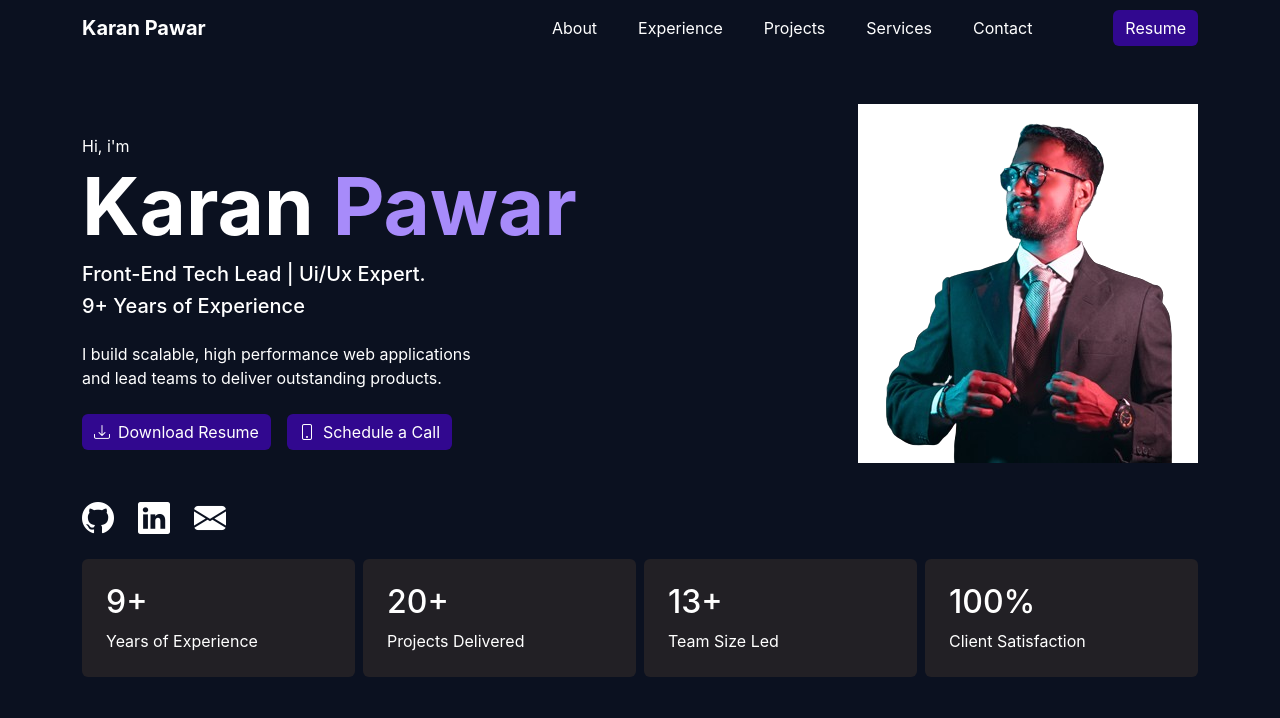
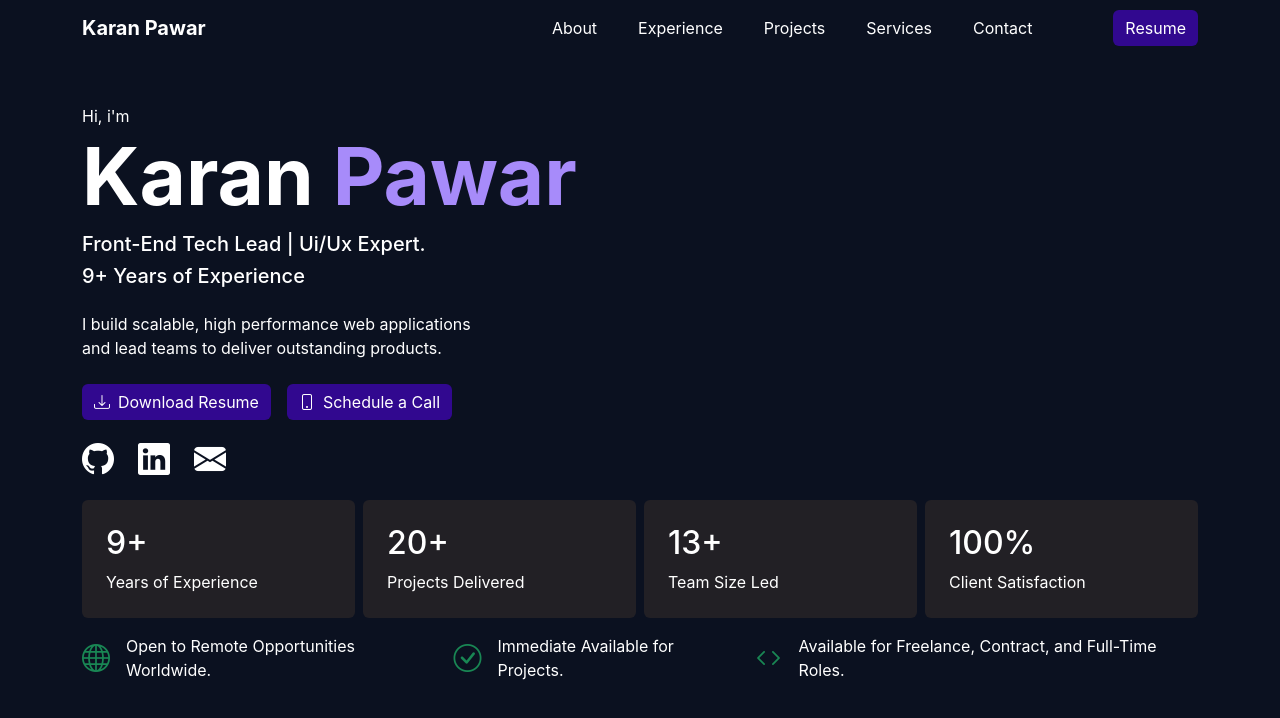
Before and after one commit to Karanpawars/portfolio, a React (Vite) app: page / in a window 1280 px wide. Shown: the top 718 px of the page. Built offline with nearby package versions, Linux system fonts and the light colour scheme.

Commit message:
home page WIP

```diff
--- a/src/components/Hero/Hero.jsx
+++ b/src/components/Hero/Hero.jsx
@@ -1,5 +1,5 @@
 import { Container, Button } from "react-bootstrap";
-import profileImg from "../../assets/images/karan-pawar.png";
+// import profileImg from "../../assets/images/karan-pawar2.png";
 import "./_hero.scss";
 
 const Hero = () => {
@@ -23,9 +23,7 @@ const Hero = () => {
                     </Button>
                 </div>
             </div>
-            <div className="hero-image-container mt-0 mb-3 mt-lg-0">
-                <img src={profileImg} alt="Hero Image" className="hero-image" />
-            </div>
+            {/* <img src={profileImg} alt="Hero Image" className="hero-image w-20" /> */}
         </section>
         <section className="social-icons d-flex align-items-center gap-4 mt-3">
             <a href="https://github.com/karanpawar" target="_blank" rel="noopener noreferrer">
@@ -56,6 +54,20 @@ const Hero = () => {
                 <span>Client Satisfaction</span>
             </div>
         </section>
+        <section className="mt-3 d-flex flex-column justify-content-between flex-lg-row gap-3">
+            <span className="d-flex align-items-center gap-3">
+                <i className="bi bi-globe fs-3 text-primary text-success"></i>
+                Open to Remote Opportunities Worldwide.
+            </span>
+            <span className="d-flex align-items-center gap-3">
+                <i className="bi bi-check-circle fs-3 text-primary text-success"></i>
+                Immediate Available for Projects.
+            </span>
+            <span className="d-flex align-items-center gap-3">
+                <i className="bi bi-code fs-3 text-primary text-success"></i>
+                Available for Freelance, Contract, and Full-Time Roles.
+            </span>
+        </section>
     </Container>
   );
 };
--- a/src/components/Hero/_hero.scss
+++ b/src/components/Hero/_hero.scss
@@ -17,7 +17,6 @@
             background-color: $light-box;
             width: 100%;
             height: 100%;
-            // border: 1px solid $text-primary;
         }
     }
 }
```
Also changed, not shown: src/assets/images/karan-pawar2.png (added).
